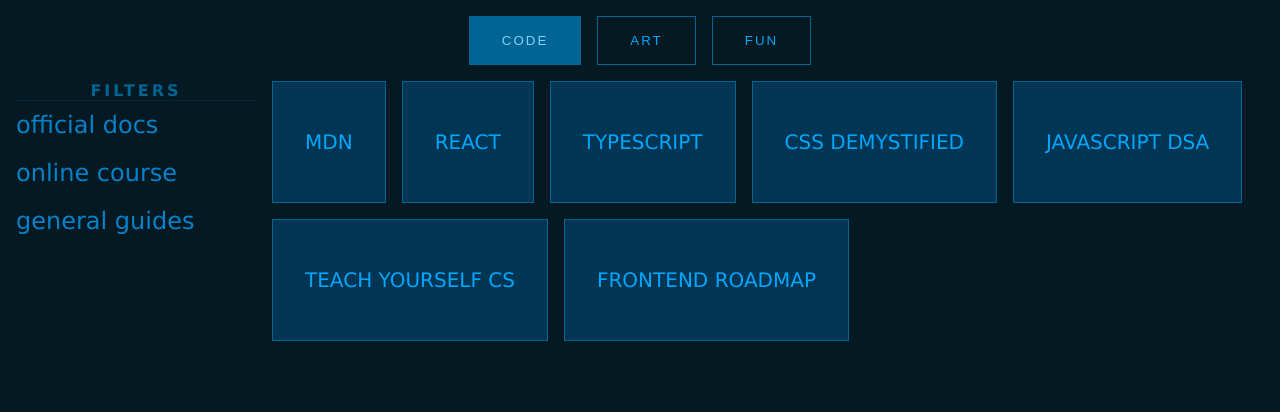
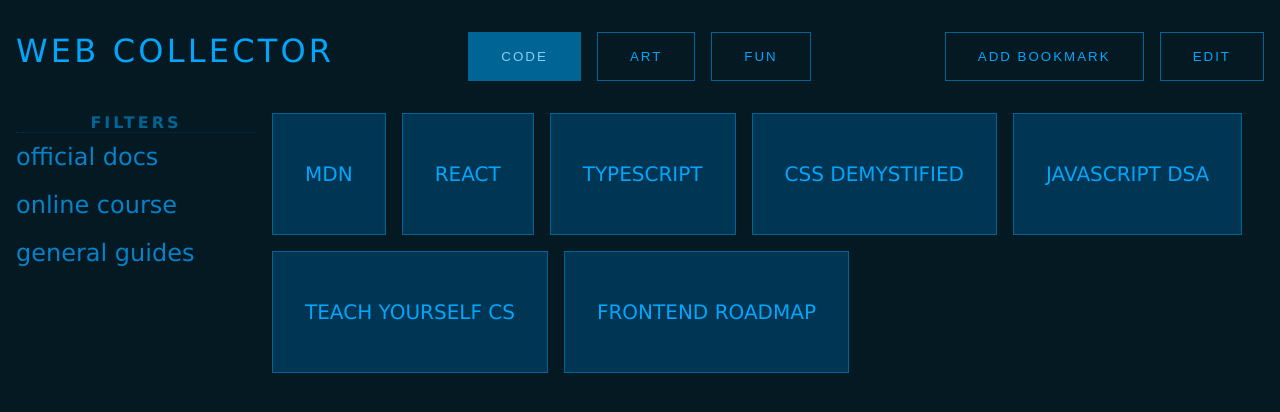
Before and after one commit to mistyb01/web-collector, a React (Create React App) app: page / in a window 1280 px wide. Shown: the top 412 px of the page. Built offline with nearby package versions, Linux system fonts and the light colour scheme.

Commit message:
updated header with site name and buttons

```diff
--- a/public/index.html
+++ b/public/index.html
@@ -24,7 +24,7 @@
       work correctly both with client-side routing and a non-root public URL.
       Learn how to configure a non-root public URL by running `npm run build`.
     -->
-    <title>Bookmark Explorer</title>
+    <title>WEB COLLECTOR</title>
   </head>
   <body>
     <noscript>You need to enable JavaScript to run this app.</noscript>
--- a/src/App.tsx
+++ b/src/App.tsx
@@ -31,7 +31,12 @@
   return (
     <div className="app">
       <header>
+        <h1 className="header-logo">web collector</h1>
         <Categories categoryList={categoryList} category={category} handleCategoryChange={handleCategoryChange}/>
+        <div className="header-buttons horizontal-space">
+          <button className="header__button">add bookmark</button>
+          <button className="header__button">edit</button>
+        </div>
       </header>
       <main className="horizontal-space">
         <div className="filter-menu">
--- a/src/Categories.tsx
+++ b/src/Categories.tsx
@@ -14,9 +14,9 @@
         <div className='categories horizontal-space'>
         {props.categoryList.map((category) => {
           if (category === props.category) {
-         return (<button className='categories__button categories__button--selected' id={category} onClick={props.handleCategoryChange}>{category}</button>);
+         return (<button className='header__button header__button--selected' id={category} onClick={props.handleCategoryChange}>{category}</button>);
           }
-         return (<button className='categories__button' id={category} onClick={props.handleCategoryChange}>{category}</button>);
+         return (<button className='header__button' id={category} onClick={props.handleCategoryChange}>{category}</button>);
         })}
       </div>
     )
--- a/src/index.css
+++ b/src/index.css
@@ -30,7 +30,7 @@
   color: var(--fg-color);
 }
 
-main, header { margin-top: 1rem; }
+main, header { margin-top: 2rem; }
 
 a {
   color: currentColor;
@@ -40,28 +40,42 @@
 
 li { list-style: none; }
 
-.categories {
-  text-align: center;
-}
-.categories__button {
+.header__button {
   color: var(--fg-color);
-  letter-spacing: 2px;
-  text-transform: uppercase;
   background-color: transparent;
   border: var(--border);
   padding: 1rem 2rem;
+  letter-spacing: 2px;
+  text-transform: uppercase;
 }
 
-.categories__button:hover {
+.header__button:hover {
   color: var(--highlight-color);
   cursor: pointer;
 }
 
-.categories__button--selected {
+.header__button--selected {
   color:  var(--highlight-color);
   background-color: var(--tertiary-color);
-  /* border: 1px dotted var(--highlight-color); */
 }
+
+header {
+  display: flex;
+  justify-content: space-between;
+  padding: 0 1rem;
+}
+
+.header-logo {
+  font-size: 2rem;
+  letter-spacing: 0.2rem;
+  text-transform: uppercase;
+  font-weight:lighter;
+}
+
+.categories {
+  text-align: center;
+}
+
 
 main {
   display: flex;
```
